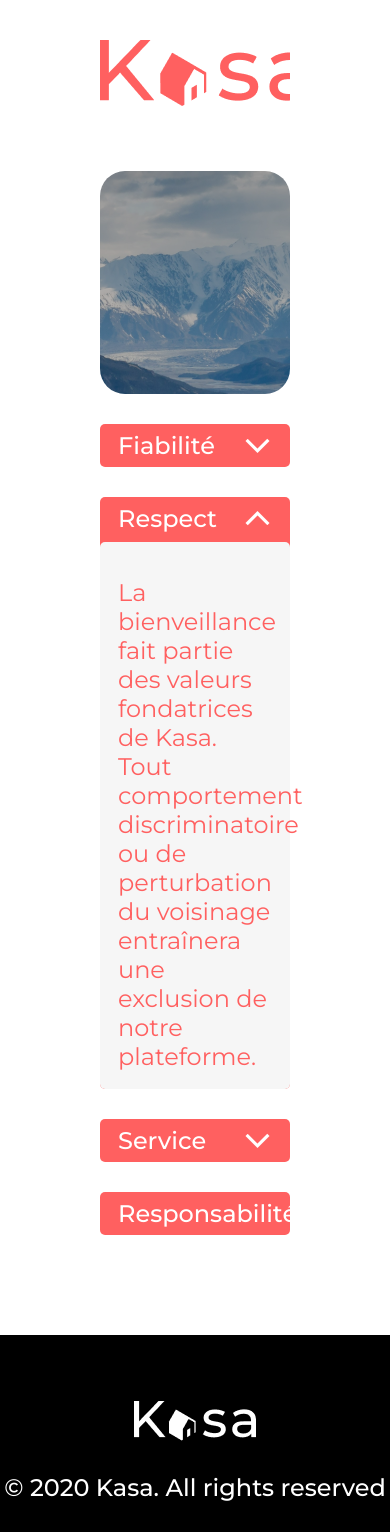
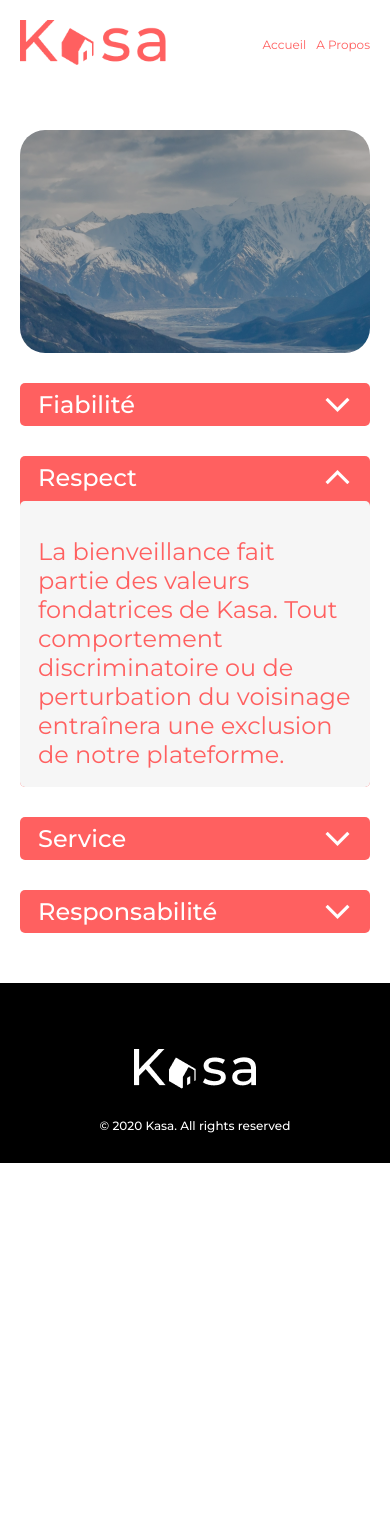
Before and after one commit to TechnoLogicsTheorical/Project_11-Kasa, a React (Create React App) app: page /about in a window 390 px wide. After the commit the page ends 1163 px from the top, so only its background shows below. Built offline with nearby package versions, Linux system fonts and the light colour scheme; the HTML template or start-up script is replaced by a standard one.

Commit message:
Responsive Header et Footer

```diff
--- a/src/components/generics/Footer/comp.css
+++ b/src/components/generics/Footer/comp.css
@@ -6,15 +6,29 @@
 
     margin: 100px -100px 0 -100px;
     padding: 66px 0 30px 0;
-
 }
 
+
 .Footer-Logo {
-    margin-bottom: 28px;
+    margin-bottom: 40px;
 }
 
 .Footer-Copyright {
-    font-size: 24px;
+    font-size: var(--small-size);
     font-weight: 500;
     margin: 0;
 }
+
+@media screen and (max-width: 420px) {
+    .Footer {
+        margin: 50px -20px -20px -20px;
+    }
+    .Footer-Logo {
+        height: 40px;
+        margin-bottom: 25px;
+    }
+    .Footer-Copyright {
+        font-size: var(--x-small-size);
+        font-weight: 500;
+    }
+}
--- a/src/components/generics/Header/comp.css
+++ b/src/components/generics/Header/comp.css
@@ -17,3 +17,16 @@
 .Header-Link:hover {
     text-decoration: underline;
 }
+
+@media screen and (max-width: 420px) {
+    .Header {
+        height: 47px;
+    }
+    .Header-Logo {
+        height: 47px;
+    }
+    .Header-Link {
+        font-size: var(--x-small-size);
+        margin-left: 10px;
+    }
+}
--- a/src/components/generics/Header/comp.jsx
+++ b/src/components/generics/Header/comp.jsx
@@ -7,7 +7,7 @@ function Header() {
     return (
         <header className='Header'>
             <NavLink to="/">
-                <img src={logo} alt="Logo Kasa" />
+                <img className='Header-Logo' src={logo} alt="Logo Kasa" />
             </NavLink>
             <nav>
                 <NavLink to="/" className='Header-Link'>Accueil</NavLink>
--- a/src/index.css
+++ b/src/index.css
@@ -2,20 +2,12 @@
 
 body {
     margin: 0;
-    font-family: -apple-system, BlinkMacSystemFont, 'Segoe UI', 'Roboto', 'Oxygen',
-    'Ubuntu', 'Cantarell', 'Fira Sans', 'Droid Sans', 'Helvetica Neue',
-    sans-serif;
-    -webkit-font-smoothing: antialiased;
-    -moz-osx-font-smoothing: grayscale;
+    padding: 0;
     font-family: 'Montserrat', sans-serif;
 }
 
-code {
-    font-family: source-code-pro, Menlo, Monaco, Consolas, 'Courier New',
-    monospace;
-}
 
-*, ::before, after {
+*, ::before, ::after {
     box-sizing: border-box;
 }
 
@@ -24,10 +16,17 @@ code {
     --high-size: 48px;
     --medium-size: 36px;
     --small-size: 24px;
+    --x-small-size: 12px;
 }
 
 .App-Content {
     margin: 40px 100px 0 100px;
+}
+
+@media screen and (max-width: 420px) {
+    .App-Content {
+        margin: 20px;
+    }
 }
 
 .Error-Reason-Content {
```
